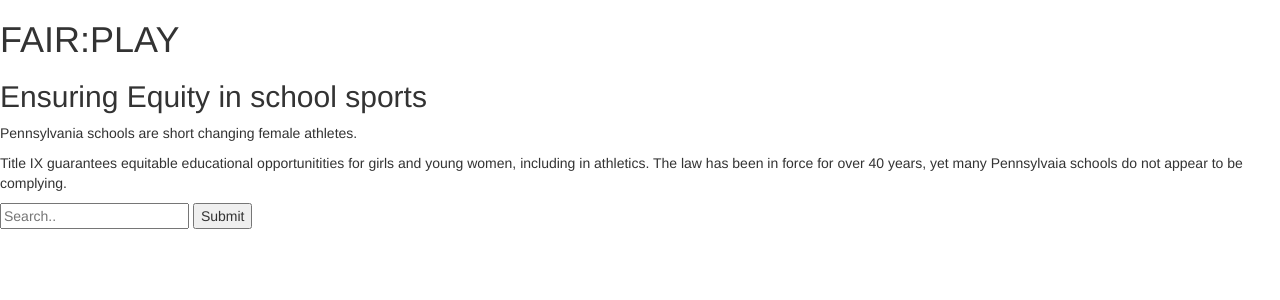
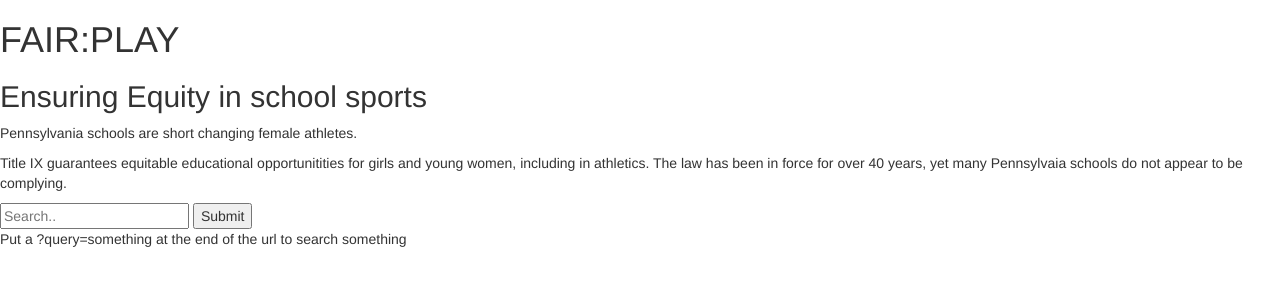
Before and after one commit to silverli/FairPlay, a Django app: page / in a window 1280 px wide. Shown: the top 300 px of the page. Run offline with Django 3.2, Linux system fonts and the light colour scheme; some libraries are stand-ins or nearby versions.

Commit message:
added search method

```diff
--- a/fairPlay/urls.py
+++ b/fairPlay/urls.py
@@ -21,8 +21,9 @@ import webapp.views
 urlpatterns = [
     url(r'^admin/', admin.site.urls),
     url(r'^', include('webapp.urls')),
-    url(r'^test1$', webapp.views.test_view, name='test_view'),
-    url(r'^second_view', webapp.views.second_view, name='second_view'),
-    url(r'^', webapp.views.index)
+    # url(r'^test1$', webapp.views.test_view, name='test_view'),
+    # url(r'^second_view', webapp.views.second_view, name='second_view'),
+    # url(r'^', webapp.views.index)
+
 
 ]
--- a/webapp/templates/christians_test.html
+++ b/webapp/templates/christians_test.html
@@ -14,10 +14,20 @@
         <p>Title IX guarantees equitable educational opportunitities for girls and young women, including in athletics.
         The law has been in force for over 40 years, yet many Pennsylvaia schools do not appear to be complying.</p>
 
-        <form action="">
+        <form action="." method="post"> {% csrf_token %}
         <input type="text" name="search" placeholder="Search..">
         <input type="submit">
         </form>
 
+         {% if schools %}
+            These schools start with "{{search}}":<br />
+            {% for school in schools %}
+                <b>School</b>: {{school.name}} <b>District</b>: {{school.district.name}}<br />
+            {% endfor %}
+        {% elif search and not schools %}
+                No schools started with {{search}}
+        {% else %}
+            Put a ?query=something at the end of the url to search something
+        {% endif %}
     </body>
 </html>
--- a/webapp/views.py
+++ b/webapp/views.py
@@ -11,22 +11,38 @@ class HomePageView(TemplateView):
     def get(self, request, **kwargs):
         return render(request, 'christians_test.html', context=None)
 
-def test_view(request):
-    query, schools = None, None
-    print request.GET.get('query')
-    try:
-        query = request.GET.get('query')
-        schools = School.objects.filter(name__istartswith=query)
-    except:
-        pass
+    def post(self, request, **kwargs):
+        search, schools = None, None
+        try:
+            search = request.POST.get('search')
+            schools = School.objects.filter(name__istartswith=search)
+        except:
+            pass
 
-    return render_to_response('test_view_1.html',{
-        "schools":schools,
-        "query":query
-    })
+        return render_to_response('christians_test.html',{
+            "schools":schools,
+            "search":search
+        })
 
-def second_view(request):
-    district = request.GET['query']
 
-def index(request):
-    return render_to_response('christians_test.html')
+
+
+# def test_view(request):
+#     query, schools = None, None
+#     print request.GET.get('query')
+#     try:
+#         query = request.GET.get('query')
+#         schools = School.objects.filter(name__istartswith=query)
+#     except:
+#         pass
+
+#     return render_to_response('test_view_1.html',{
+#         "schools":schools,
+#         "query":query
+#     })
+
+# def second_view(request):
+#     district = request.GET['query']
+
+# def index(request):
+#     return render_to_response('christians_test.html')
```
